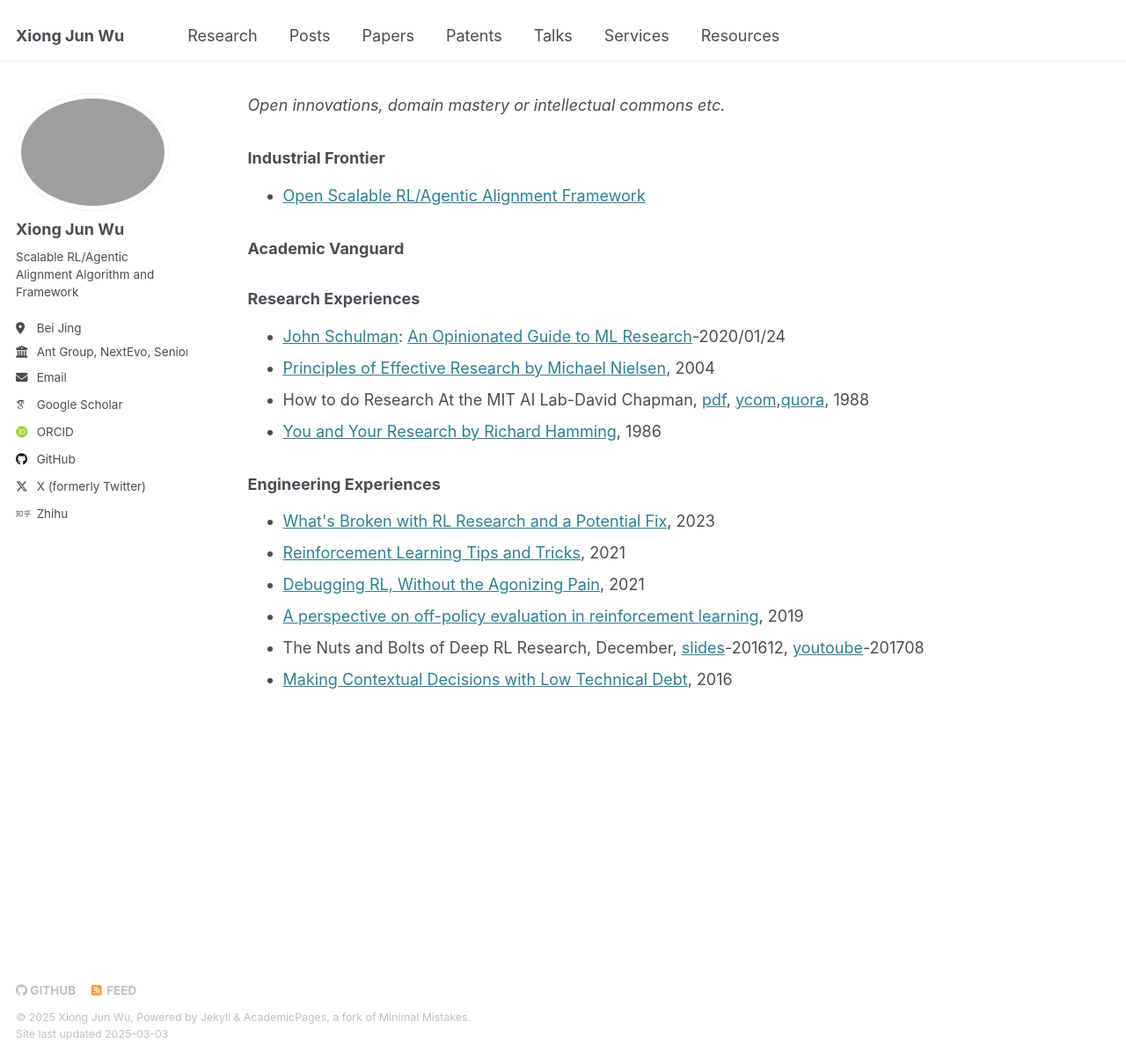
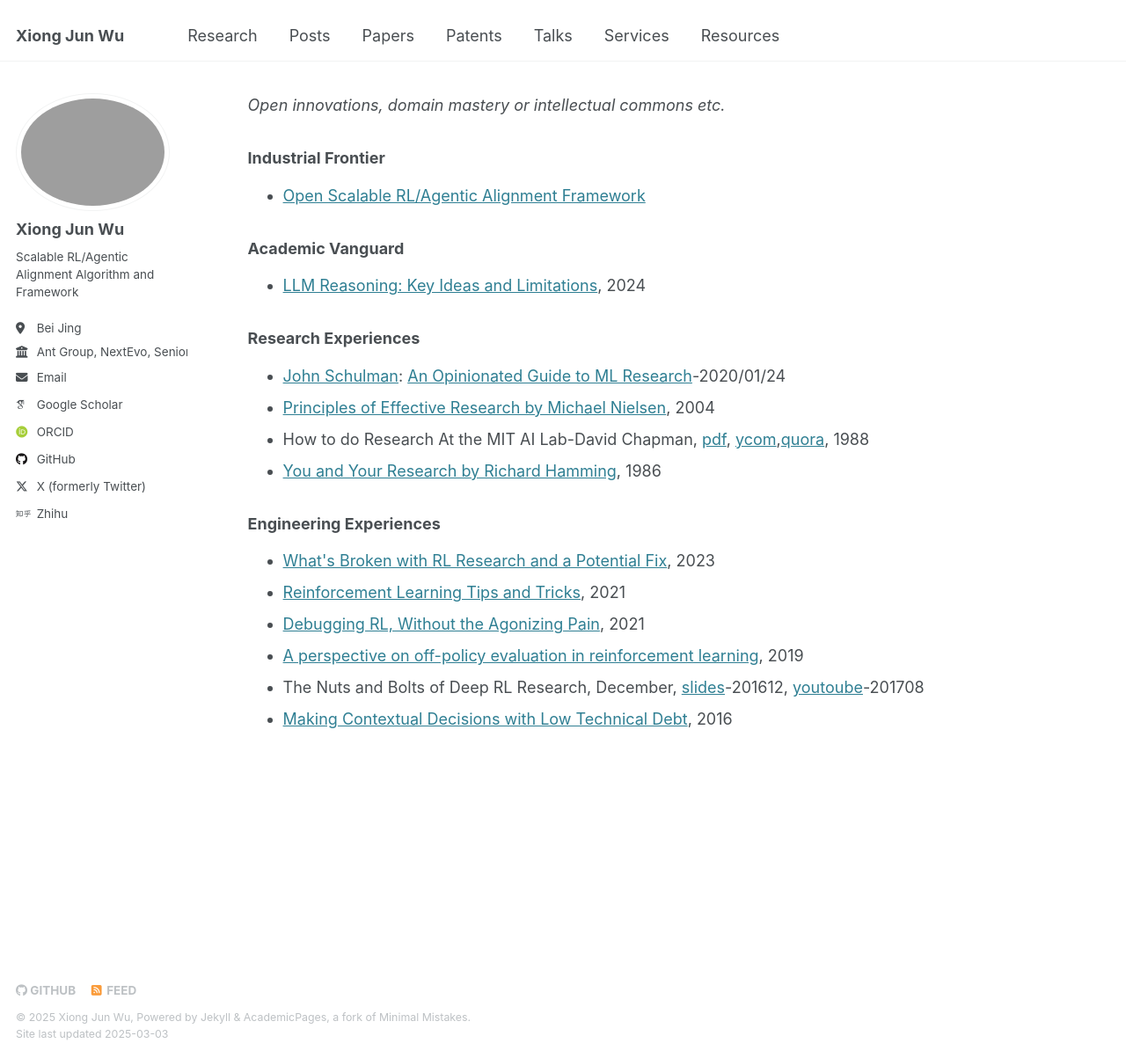
Before and after one commit to junwuxgi/junwuxgi.github.io, a Jekyll site: the page built from resources.md, in a window 1280 px wide and 1203 px high. Shown: the whole window at 88% size. Built offline with Jekyll 4.4.1, drawn with Linux system fonts in a browser that asks for light colours; some web fonts are replaced; our own code applies the rules of GitHub Pages for plain Markdown files.

Commit message:
update config

```diff
--- a/resources.md
+++ b/resources.md
@@ -5,6 +5,8 @@
 - [Open Scalable RL/Agentic Alignment Framework](https://github.com/junwuxgi/Open-Scalable-RL-Agentic-Alignment-Algorithm-and-Framework)
 
 ### Academic Vanguard
+
+* [LLM Reasoning: Key Ideas and Limitations](https://dennyzhou.github.io/LLM-Reasoning-Berkeley.pdf), 2024
 
 ### Research Experiences
 
```
